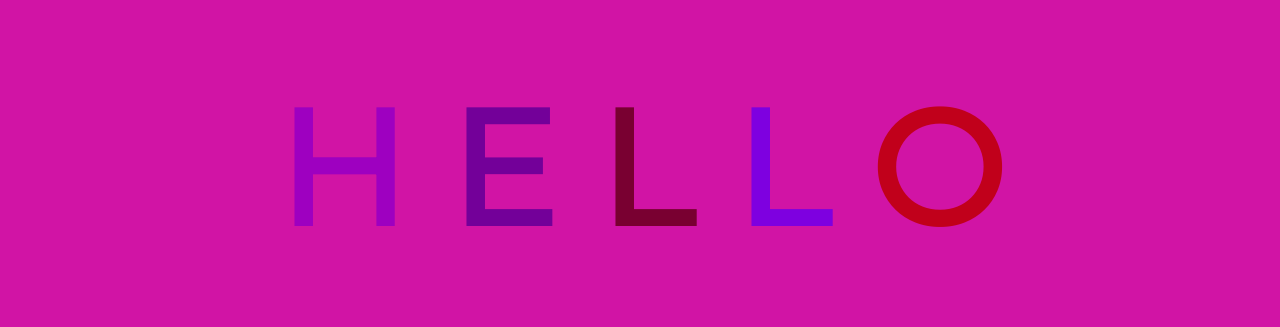
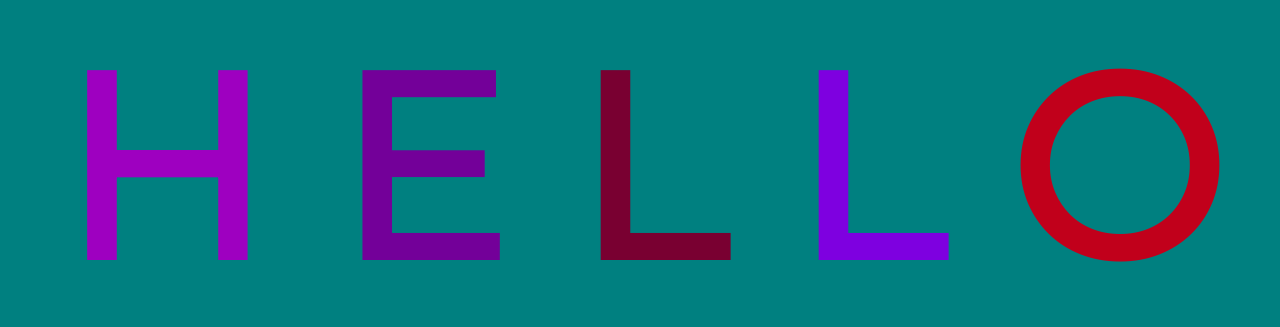
Before and after one commit to gbaer12/AnimatedTextGitDemo, a plain HTML site: page index.html in a window 1280 px wide. Shown: the part 240-567 px from the top of the page. Drawn offline with Linux system fonts and the light colour scheme.

Commit message:
tweak css

```diff
--- a/app.css
+++ b/app.css
@@ -3,11 +3,11 @@ body{
     justify-content: center;
     align-items: center;
     height: 100vh;
-    background-color: rgb(209, 20, 165);
+    background-color: teal;
 }
 
 h1{
-    font-size: 10rem;
+    font-size: 16rem;
     font-family: Montserrat;
 }
 
```
